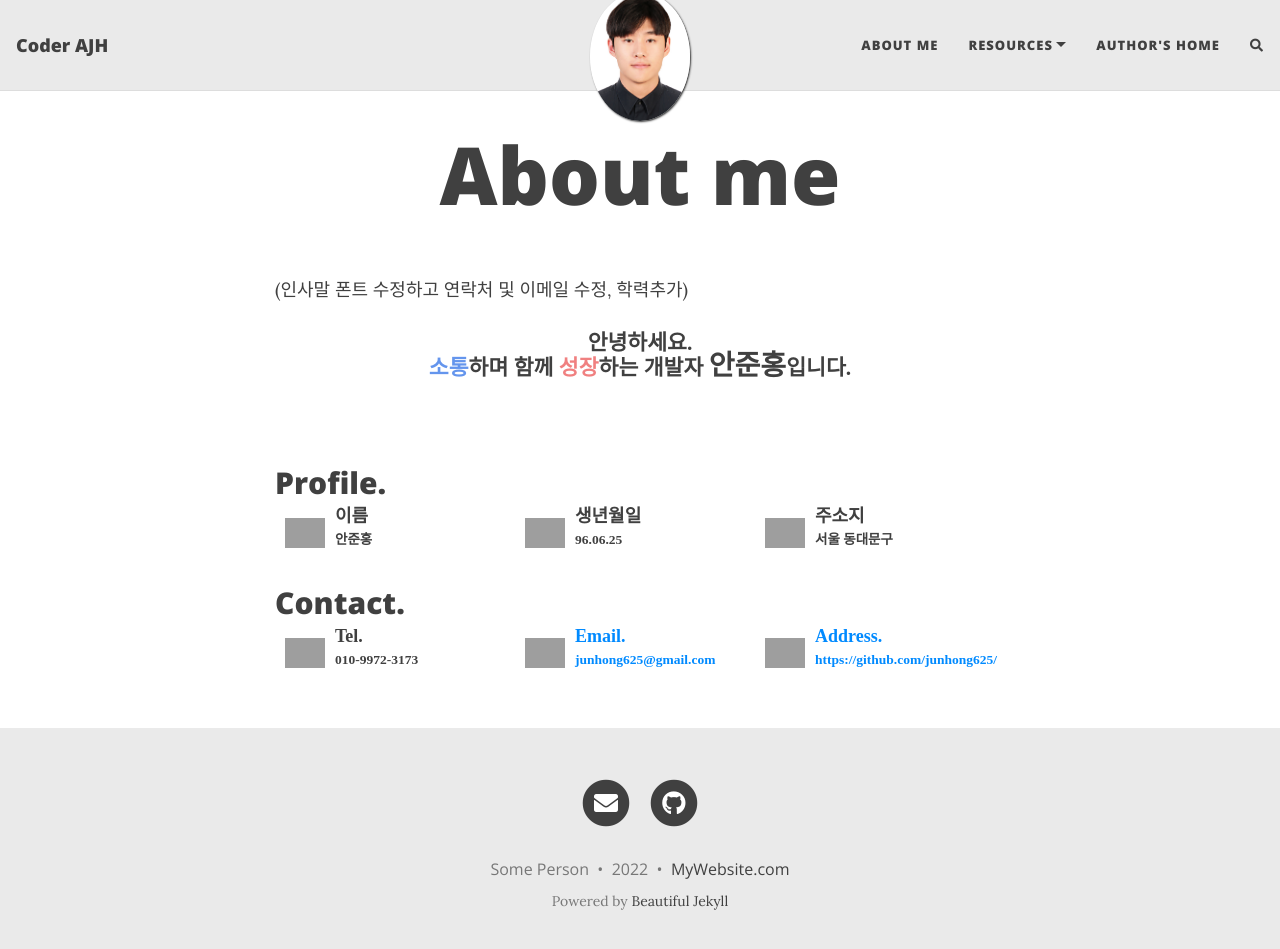
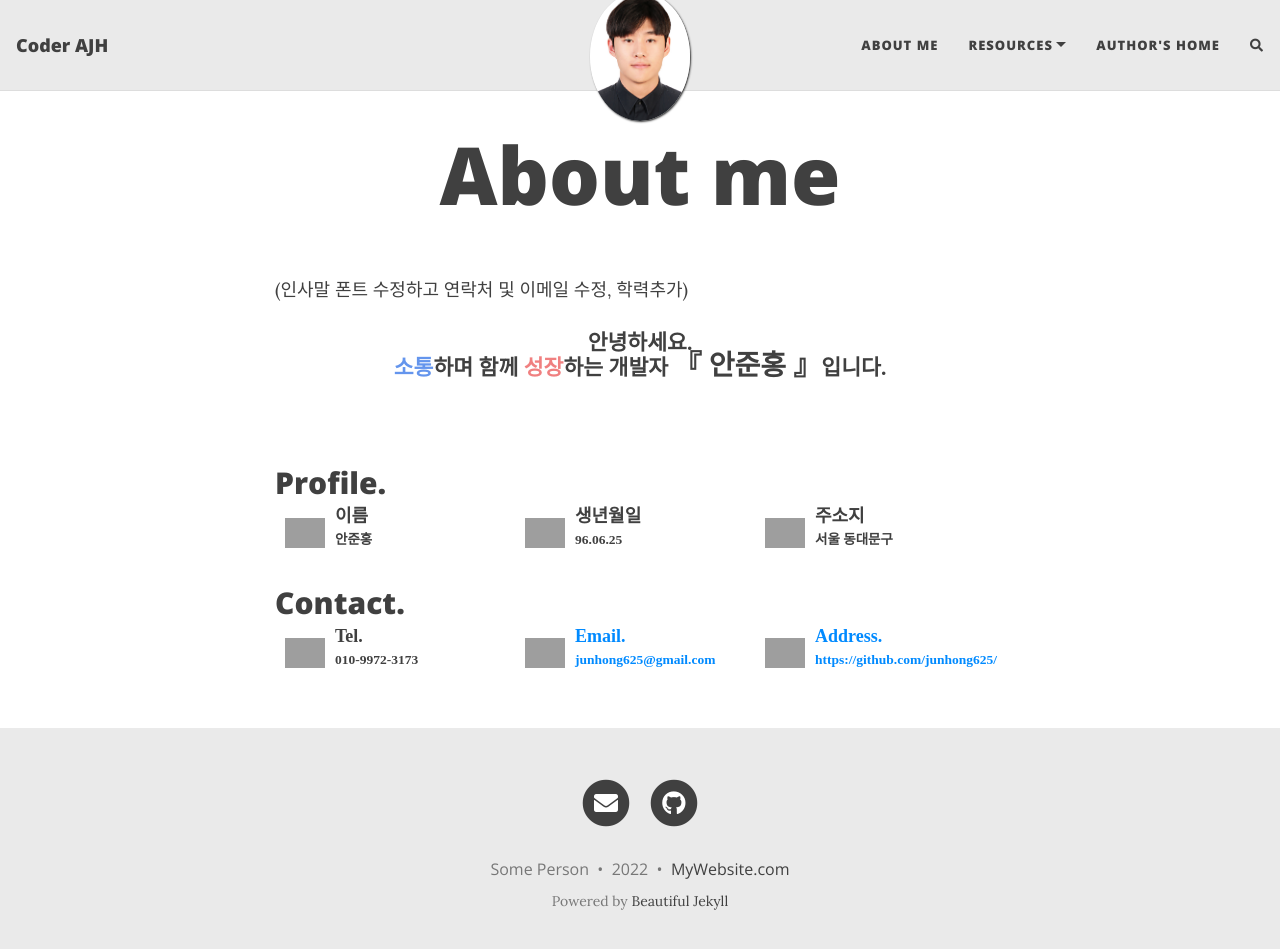
Before and after one commit to junhong625/junhong625.github.io, a Jekyll site: the page built from aboutme.md, in a window 1280 px wide and 962 px high. Shown: the top 949 px of the window. Built offline with Jekyll 4.4.1, drawn with Linux system fonts in a browser that asks for light colours; nearby versions of some CDN libraries; comment, search, counter and statistics services are not loaded; grey boxes are pictures that could not be loaded.

Commit message:
Update aboutme.md

```diff
--- a/aboutme.md
+++ b/aboutme.md
@@ -7,7 +7,7 @@ subtitle:
 <div style="font: normal bold 1.2em/1em 'sans-serif'; text-align:center;">
 안녕하세요.
 <br>
-<span style="color:CornflowerBlue; float:center; text-size:1.25em;">소통</span>하며 함께 <span style="color:LightCoral; float:center; text-size:1.25em;">성장</span>하는 개발자 <span style="font-size:1.3em; float:center;">안준홍</span>입니다.
+<span style="color:CornflowerBlue; float:center; text-size:1.25em;">소통</span>하며 함께 <span style="color:LightCoral; float:center; text-size:1.25em;">성장</span>하는 개발자 <span style="font-size:1.3em; float:center;">『 안준홍 』</span>입니다.
 </div>
 
 <br>
```
